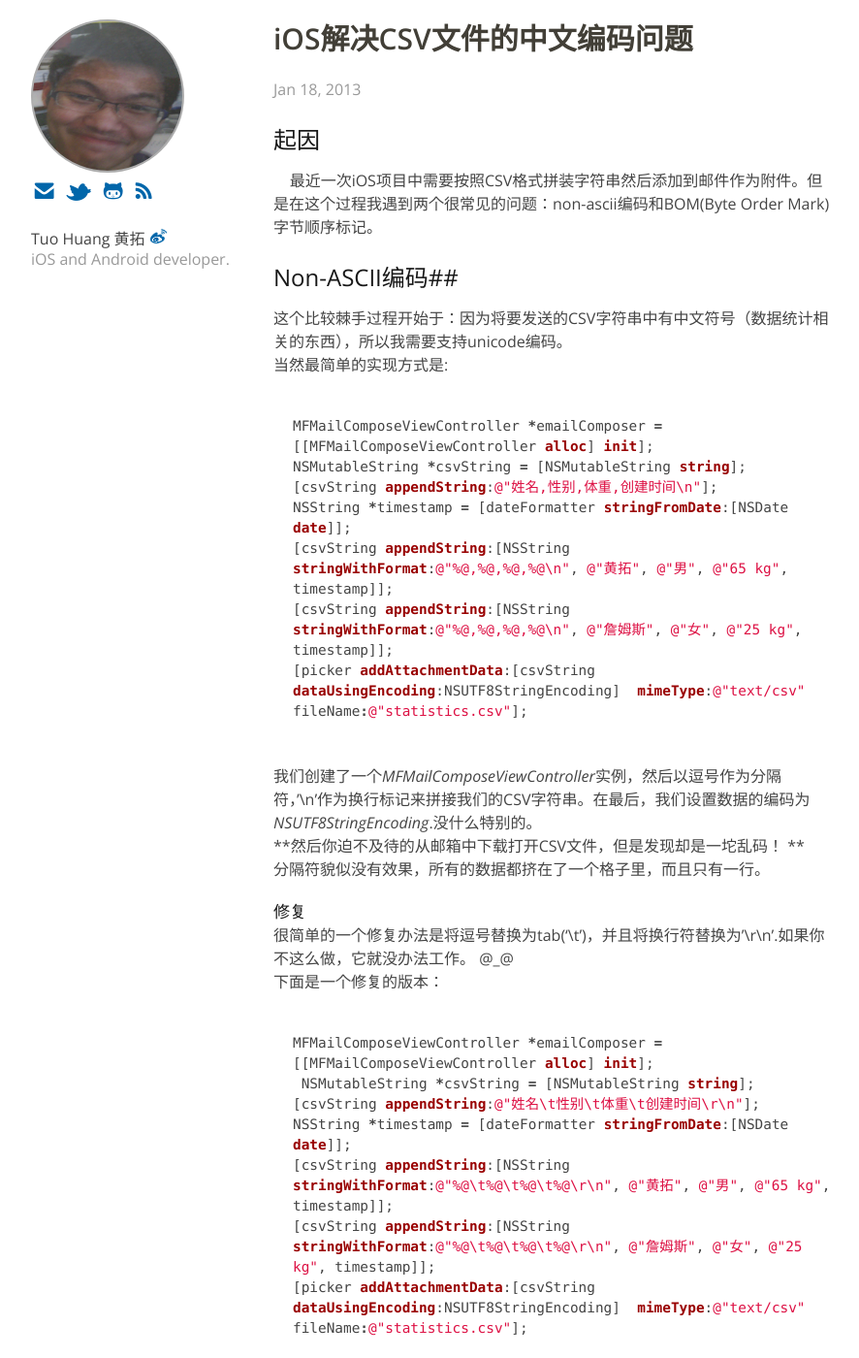
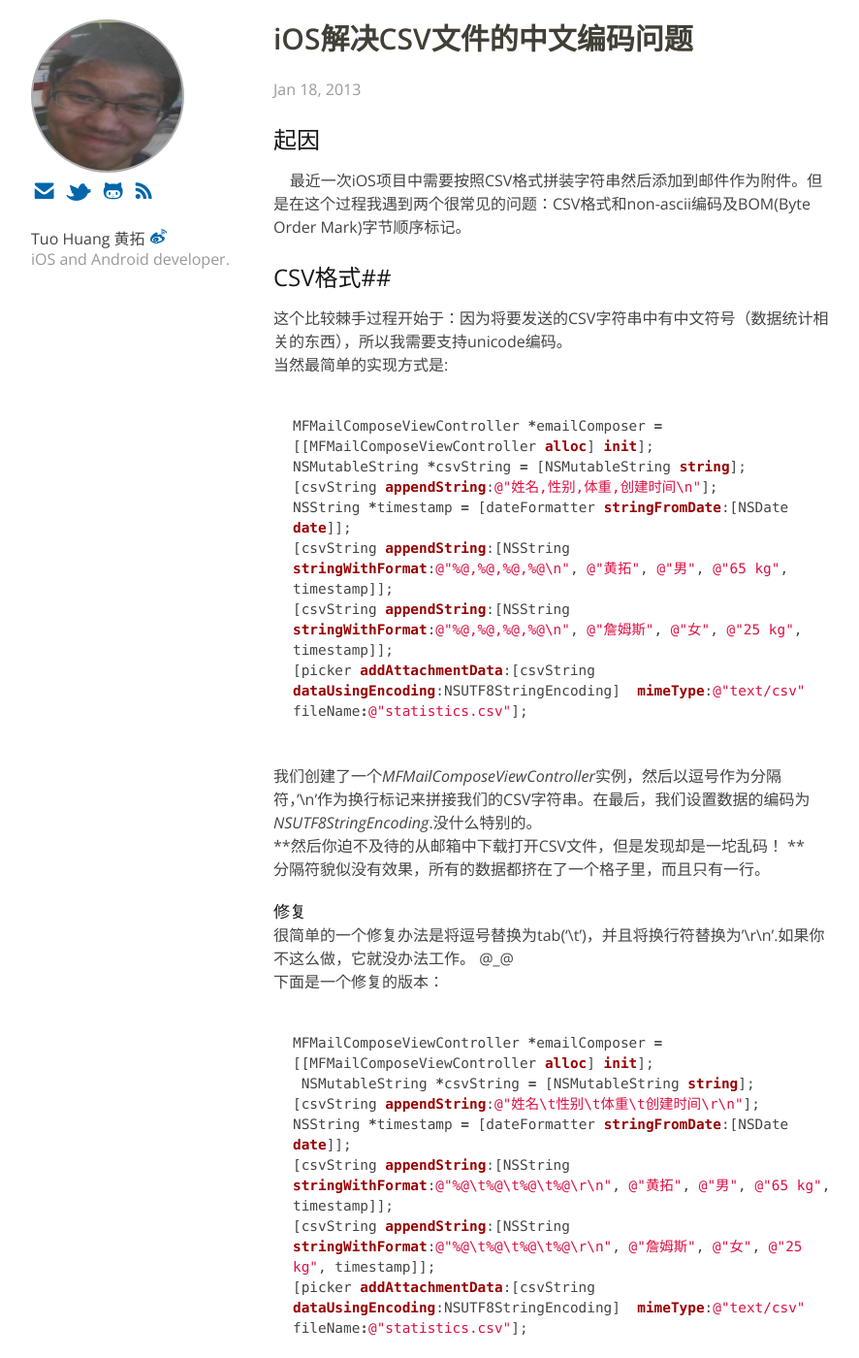
Before and after one commit to tuo/tuo.github.io, a Jekyll site: the page built from _posts/2013-01-18-ios-handle-non-ascii-encoding-problem-for-csv.md, in a window 1280 px wide and 1400 px high. Shown: the whole window at 97% size, without its empty margins (138-1024 px from the left). Built offline with Jekyll 4.4.1, drawn with Linux system fonts in a browser that asks for light colours; comment, search, counter and statistics services are not loaded; some of the changed text lies outside the part shown.

Commit message:
fix content title

```diff
--- a/_posts/2013-01-18-ios-handle-non-ascii-encoding-problem-for-csv.md
+++ b/_posts/2013-01-18-ios-handle-non-ascii-encoding-problem-for-csv.md
@@ -7,9 +7,9 @@
 
 ## 起因
 
-&nbsp;&nbsp;&nbsp;&nbsp;最近一次iOS项目中需要按照CSV格式拼装字符串然后添加到邮件作为附件。但是在这个过程我遇到两个很常见的问题：non-ascii编码和BOM(Byte Order Mark)字节顺序标记。
+&nbsp;&nbsp;&nbsp;&nbsp;最近一次iOS项目中需要按照CSV格式拼装字符串然后添加到邮件作为附件。但是在这个过程我遇到两个很常见的问题：CSV格式和non-ascii编码及BOM(Byte Order Mark)字节顺序标记。
 
-##Non-ASCII编码##
+##CSV格式##
 这个比较棘手过程开始于：因为将要发送的CSV字符串中有中文符号（数据统计相关的东西），所以我需要支持unicode编码。
 <br/>
 当然最简单的实现方式是:
@@ -49,7 +49,7 @@
 **新的问题是： 每个格子的中文都是乱码？**
 ![乱码](/static/images/20130118/1.png)
 
-##BOM##
+##Non-ASCII编码以及BOM##
 
 要解决这些乱码问题，首先我们需要指导为什么我们可以通过向CSV文件的头部插入BOM的方式来消除乱码？长话短说，就是它一个让文件接收方知道发送方使用了何种Unicode编码方式的标记，所以通过它我们可以正确的解析字符流。
 <br/>
```
